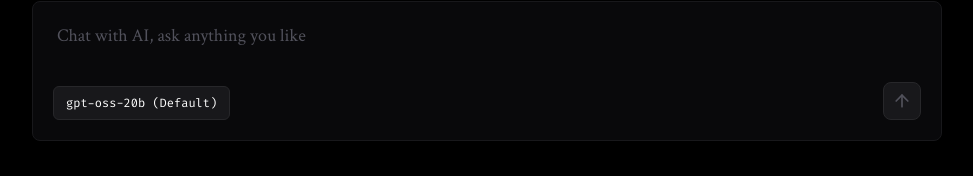
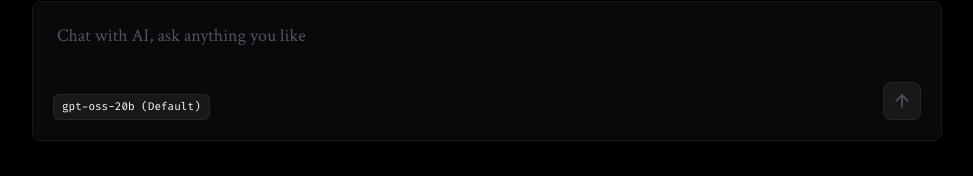
Before and after one commit to liam-hales/chat, a Next.js app: page / in a window 1280 px wide. Shown: the part 547-723 px from the top of the page, without its empty margins (153-1126 px from the left). Built offline with nearby package versions, Linux system fonts and the light colour scheme.

Commit message:
Removed outline from menu button

```diff
--- a/src/components/modelMenu.tsx
+++ b/src/components/modelMenu.tsx
@@ -23,12 +23,10 @@ interface Props extends BaseProps {
 const ModelMenu: FunctionComponent<Props> = ({ modelDefinition, onModelChange }): ReactElement<Props> => {
   return (
     <Menu>
-      <MenuButton>
+      <MenuButton className="cursor-pointer outline-none">
         <Model
-          className="cursor-pointer"
           definition={modelDefinition}
           appearance="dark"
-          size="large"
           showDefaultLabel={true}
         />
       </MenuButton>
```
